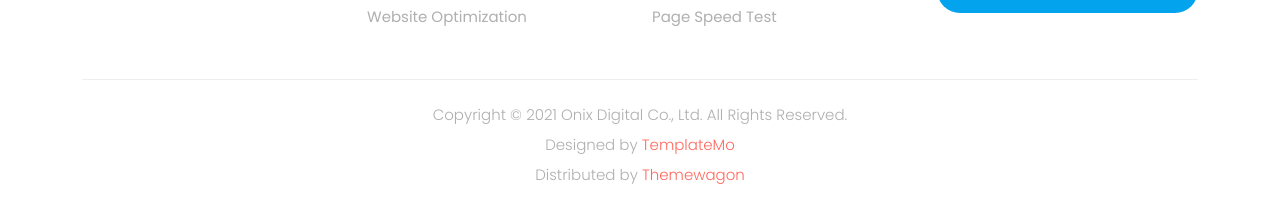
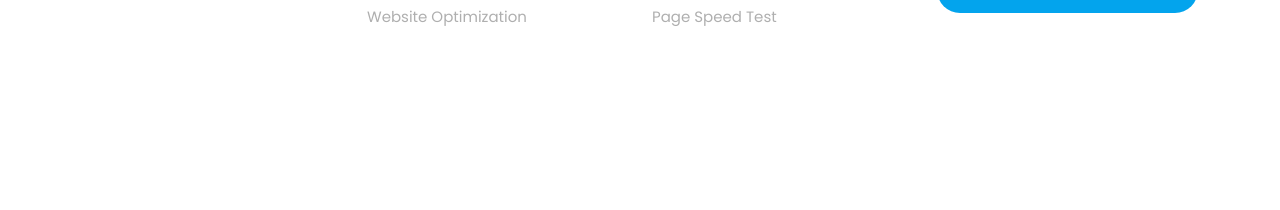
Before and after one commit to JwebsitesNdlovu/Marketing, a plain HTML site: page index.html in a window 1280 px wide. Shown: the part 6156-6366 px from the top of the page. After the commit the page ends 6185 px from the top, so only its background shows below. Drawn offline with Linux system fonts and the light colour scheme.

Commit message:
Update index.html

```diff
--- a/index.html
+++ b/index.html
@@ -737,15 +737,7 @@ https://templatemo.com/tm-565-onix-digital
             </form>
           </div>
         </div>
-        <div class="col-lg-12">
-          <div class="copyright">
-            <p>Copyright © 2021 Onix Digital Co., Ltd. All Rights Reserved.
-            <br>
-            Designed by <a rel="nofollow" href="https://templatemo.com" title="free CSS templates">TemplateMo</a><br>
-            Distributed by <a href="https://themewagon.com">Themewagon</a>
-          </p>
-          </div>
-        </div>
+
 
       </div>
     </div>
@@ -780,4 +772,5 @@ https://templatemo.com/tm-565-onix-digital
     });
   </script>
 </body>
+
 </html>
```
